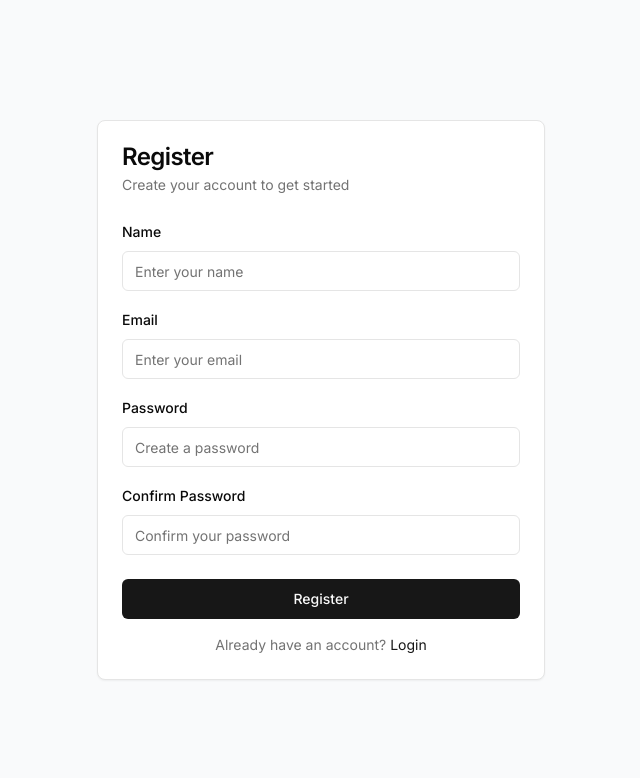
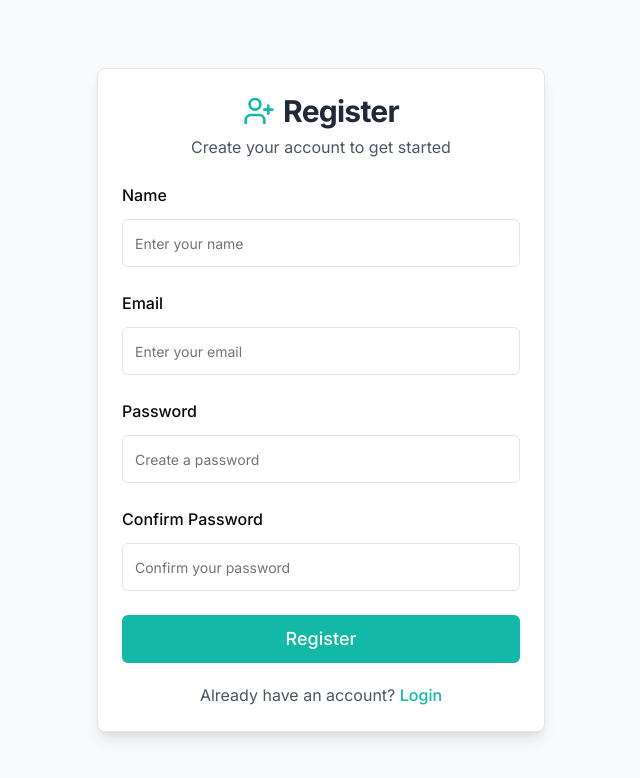
Before and after one commit to aoigj100a/todo-fullstack, a Next.js app in the folder apps/frontend/: page /register in a window 1280 px wide. Shown: the top 778 px of the page, without its empty margins (319-959 px from the left). Built offline with nearby package versions, Linux system fonts and the light colour scheme; no server answers.

Commit message:
refactor(frontend): improve register page UI readability and design
- Increase font sizes and input field heights for better readability
- Add visual icon for consistency with login page
- Implement unified form styling and layout
- Enhance visual appearance to match application design patterns

```diff
--- a/apps/frontend/src/app/(auth)/register/page.tsx
+++ b/apps/frontend/src/app/(auth)/register/page.tsx
@@ -4,11 +4,18 @@
 import { useState } from 'react';
 import { useRouter } from 'next/navigation';
 import Link from 'next/link';
-import { Card, CardContent, CardDescription, CardFooter, CardHeader, CardTitle } from '@/components/ui/card';
+import {
+  Card,
+  CardContent,
+  CardDescription,
+  CardFooter,
+  CardHeader,
+  CardTitle,
+} from '@/components/ui/card';
 import { Button } from '@/components/ui/button';
 import { Input } from '@/components/ui/input';
 import { Label } from '@/components/ui/label';
-
+import { UserPlus } from 'lucide-react';
 
 import { RegisterInput } from '@/types/auth';
 import { useToast } from '@/hooks/use-toast';
@@ -18,25 +25,30 @@ export default function RegisterPage() {
   const router = useRouter();
   const { toast } = useToast();
   const [isLoading, setIsLoading] = useState(false);
+  const [formData, setFormData] = useState({
+    name: '',
+    email: '',
+    password: '',
+    confirmPassword: '',
+  });
+
+  const handleChange = (e: React.ChangeEvent<HTMLInputElement>) => {
+    const { name, value } = e.target;
+    setFormData((prev) => ({ ...prev, [name]: value }));
+  };
 
   const handleSubmit = async (e: React.FormEvent<HTMLFormElement>) => {
     e.preventDefault();
     setIsLoading(true);
 
-    const formData = new FormData(e.currentTarget);
-    const input: RegisterInput = {
-      name: formData.get('name') as string,
-      email: formData.get('email') as string,
-      password: formData.get('password') as string,
-      confirmPassword: formData.get('confirmPassword') as string,
-    };
+    const input: RegisterInput = { ...formData };
 
     // 基本的密碼驗證
     if (input.password !== input.confirmPassword) {
       toast({
-        variant: "destructive",
-        title: "Error",
-        description: "Passwords do not match",
+        variant: 'destructive',
+        title: 'Error',
+        description: 'Passwords do not match',
       });
       setIsLoading(false);
       return;
@@ -48,16 +60,16 @@ export default function RegisterPage() {
       authService.setUser(response.user);
 
       toast({
-        title: "Registration successful",
-        description: "Redirecting to dashboard...",
+        title: 'Registration successful',
+        description: 'Redirecting to dashboard...',
       });
 
       router.push('/todos');
     } catch (error) {
       toast({
-        variant: "destructive",
-        title: "Error",
-        description: error instanceof Error ? error.message : "Failed to register",
+        variant: 'destructive',
+        title: 'Error',
+        description: error instanceof Error ? error.message : 'Failed to register',
       });
     } finally {
       setIsLoading(false);
@@ -65,61 +77,90 @@ export default function RegisterPage() {
   };
 
   return (
-    <div className="min-h-screen flex items-center justify-center">
-      <Card className="w-full max-w-md">
-        <CardHeader>
-          <CardTitle>Register</CardTitle>
-          <CardDescription>Create your account to get started</CardDescription>
+    <div className="flex min-h-screen items-center justify-center">
+      <Card className="w-full max-w-md mx-auto shadow-lg">
+        <CardHeader className="text-center pb-6">
+          <CardTitle className="text-3xl font-bold text-gray-800 flex items-center justify-center gap-2">
+            <UserPlus className="h-8 w-8 text-teal-500" />
+            <span>Register</span>
+          </CardTitle>
+          <CardDescription className="text-base text-gray-600">
+            Create your account to get started
+          </CardDescription>
         </CardHeader>
         <form onSubmit={handleSubmit}>
-          <CardContent className="space-y-4">
-            <div className="space-y-2">
-              <Label htmlFor="name">Name</Label>
+          <CardContent className="space-y-6">
+            <div className="space-y-3">
+              <Label htmlFor="name" className="text-base">
+                Name
+              </Label>
               <Input
                 id="name"
                 name="name"
+                value={formData.name}
+                onChange={handleChange}
                 placeholder="Enter your name"
+                className="h-12 text-base"
                 required
               />
             </div>
-            <div className="space-y-2">
-              <Label htmlFor="email">Email</Label>
+            <div className="space-y-3">
+              <Label htmlFor="email" className="text-base">
+                Email
+              </Label>
               <Input
                 id="email"
                 name="email"
                 type="email"
+                value={formData.email}
+                onChange={handleChange}
                 placeholder="Enter your email"
+                className="h-12 text-base"
                 required
               />
             </div>
-            <div className="space-y-2">
-              <Label htmlFor="password">Password</Label>
+            <div className="space-y-3">
+              <Label htmlFor="password" className="text-base">
+                Password
+              </Label>
               <Input
                 id="password"
                 name="password"
                 type="password"
+                value={formData.password}
+                onChange={handleChange}
                 placeholder="Create a password"
+                className="h-12 text-base"
                 required
               />
             </div>
-            <div className="space-y-2">
-              <Label htmlFor="confirmPassword">Confirm Password</Label>
+            <div className="space-y-3">
+              <Label htmlFor="confirmPassword" className="text-base">
+                Confirm Password
+              </Label>
               <Input
                 id="confirmPassword"
                 name="confirmPassword"
                 type="password"
+                value={formData.confirmPassword}
+                onChange={handleChange}
                 placeholder="Confirm your password"
+                className="h-12 text-base"
                 required
               />
             </div>
           </CardContent>
-          <CardFooter className="flex flex-col space-y-4">
-            <Button type="submit" className="w-full" disabled={isLoading}>
-              {isLoading ? "Creating account..." : "Register"}
+          <CardFooter className="flex flex-col space-y-5 pb-6">
+            <Button
+              type="submit"
+              className="w-full h-12 text-lg bg-teal-500 hover:bg-teal-600"
+              disabled={isLoading}
+            >
+              {isLoading ? 'Creating account...' : 'Register'}
             </Button>
-            <p className="text-sm text-center text-muted-foreground">
+            <p className="text-base text-center text-gray-600">
               Already have an account?{' '}
-              <Link href="/login" className="text-primary hover:underline">
+              <Link href="/login" className="text-teal-500 hover:underline font-medium">
                 Login
               </Link>
             </p>
```
